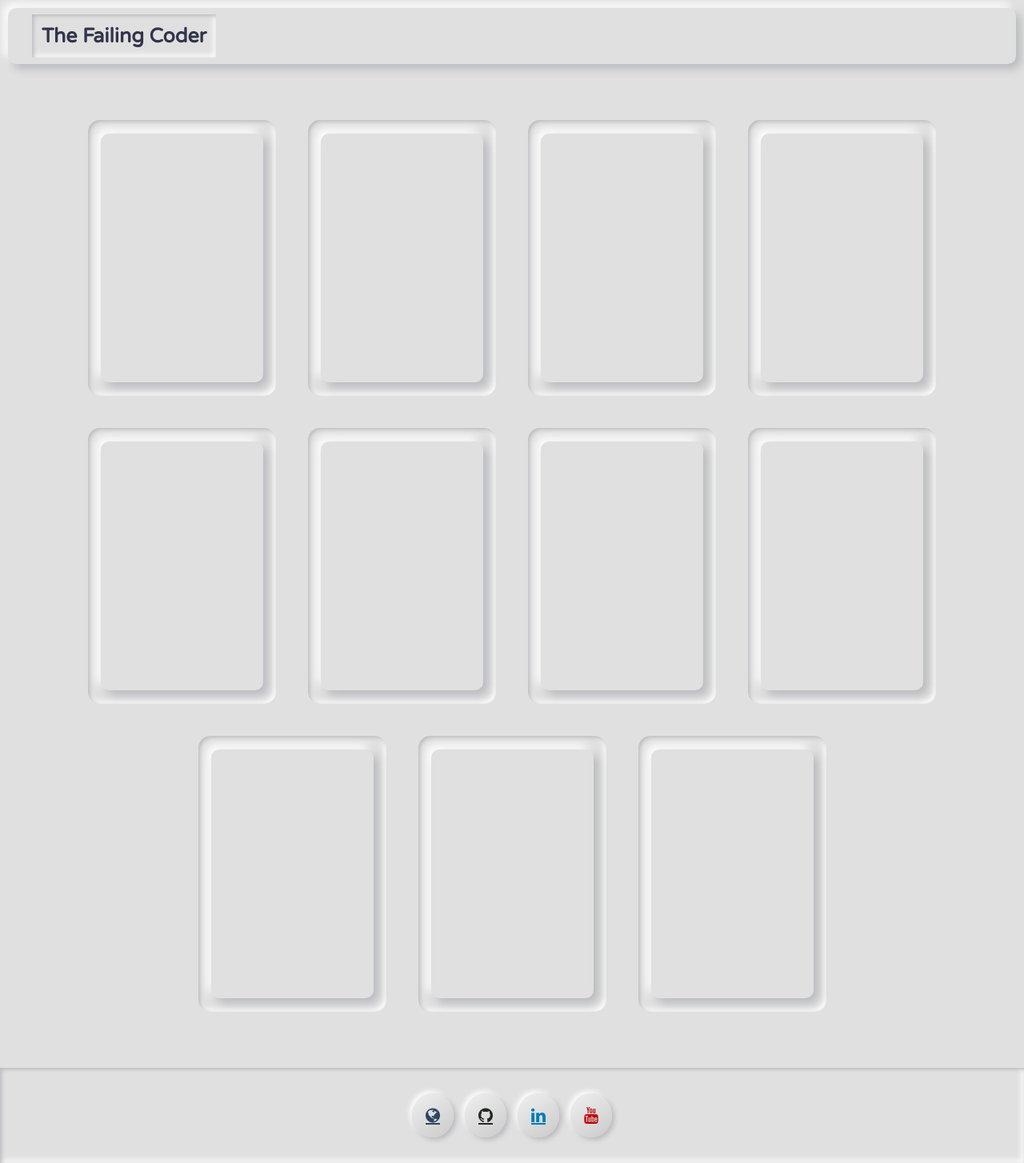
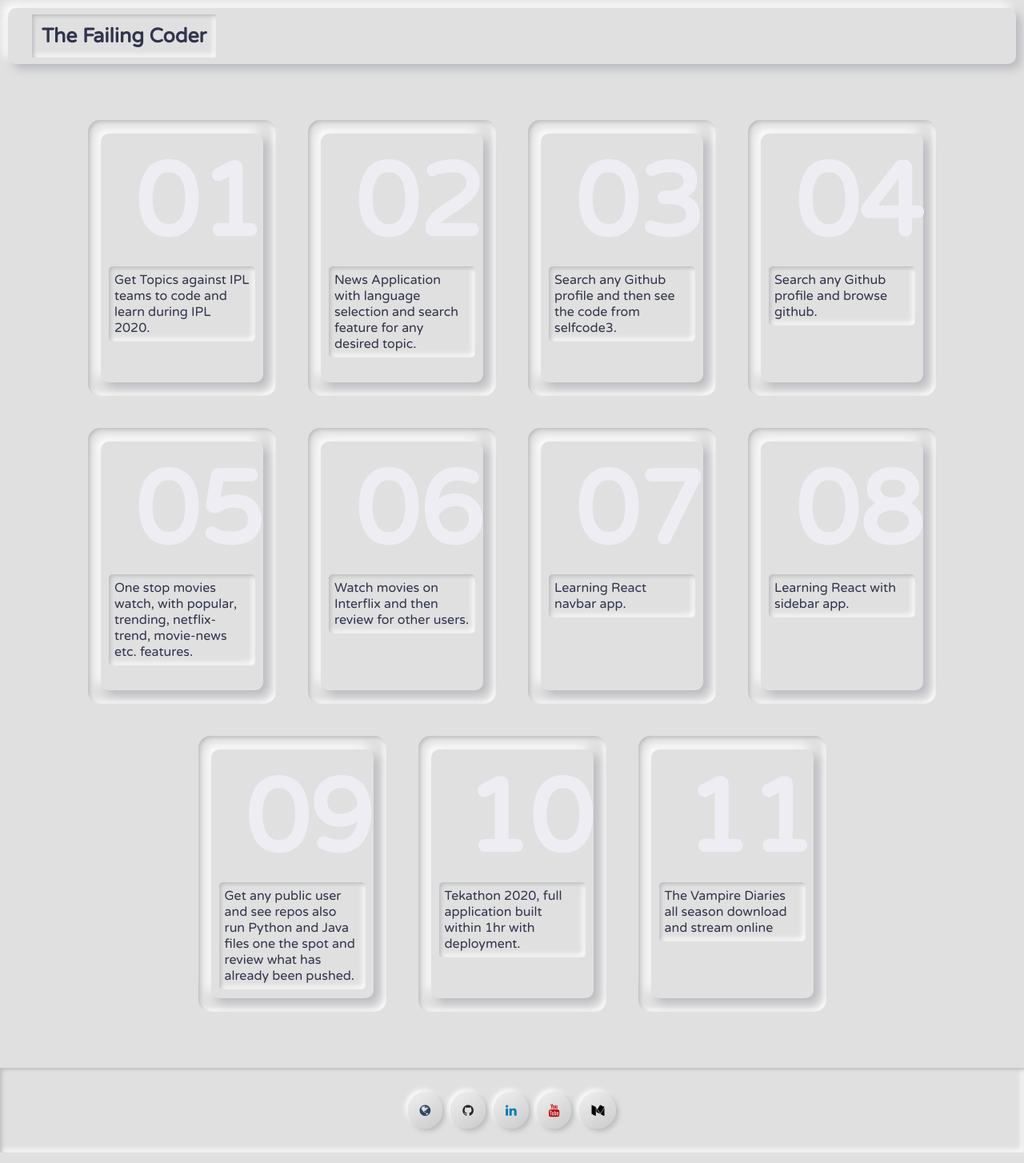
Before and after one commit to farmanAbbasi/PROJECT_allProjects, an Angular app: page / in a window 1280 px wide. Shown: the whole page at 80% size. Built offline with nearby package versions, Linux system fonts and the light colour scheme.

Commit message:
first commit

```diff
--- a/src/app/app.component.html
+++ b/src/app/app.component.html
@@ -2,16 +2,27 @@
 <nav class="navbar">
   <div class="container-fluid">
       <div class="navbar-header">
-          <a class="navbar-brand navMe" routerLink="/" >The Failing Coder</a>
+          <a class="navbar-brand navMe" href="https://farmanabbasi.netlify.app" target="_blank">The Failing Coder</a>
 
       </div>
   </div>
 </nav>
 
 <div class="allCards">
-    <div  style="position: relative;" *ngFor="let project of allProjects">
+    <div  style="position: relative;" *ngFor="let project of allProjects;let i=index">
       <div class="card">
-        <div class="internalCard"></div>
+        <div class="internalCard" *ngIf="i+1<10">
+            <a href="{{project.url}}" target="_blank">0{{i+1}}</a>
+            <div class="internalDesc">{{project.desc}}</div>
+        </div>
+
+        <div class="internalCard" *ngIf="i+1>=10">
+            <a href="{{project.url}}" target="_blank">{{i+1}}</a>
+            <div class="internalDesc">{{project.desc}}</div>
+        </div>
+
+
+
       </div>
       <p >{{project.name}}</p>
     </div>
--- a/src/app/app.component.scss
+++ b/src/app/app.component.scss
@@ -45,13 +45,30 @@
     border-radius: 10px;
     background-color: #e0e0e0;
     transition: 0.6s;
-    z-index:1
+    z-index:1;
+    position: relative;
 }
 
 .internalCard:hover{
     transform: translateY(-30px);
     transition: 0.5s;
 
+}
+.internalCard a{
+    position: absolute;
+    top: 10px;
+    right: 0px;
+    font-size: 8rem;
+    font-weight: bold;
+    color: #eeedf3;
+}
+.internalDesc{
+    top: 50%;
+    position: absolute;
+    padding: 7px;
+    box-shadow: inset 2px 2px 5px #b8b9be,inset -3px -3px 7px #fff!important;
+    margin: 10px;
+    border-radius: 5px;
 }
 
 p{
@@ -62,13 +79,16 @@ p{
     color:#31344B;
 
 }
+a{
+    text-decoration: none
+}
 
 .link a{
     border-radius: 50%;
 background: linear-gradient(145deg, #f0f0f0, #cacaca);
 box-shadow: 3px 3px 6px #b8b9be, -3px -3px 6px #fff;
-             padding: 17px;
-             margin: 7px;
+             padding: 15px;
+             margin: 5px;
              transition: 1s
 }
 .link a:hover{
@@ -79,7 +99,7 @@ box-shadow: 3px 3px 6px #b8b9be, -3px -3px 6px #fff;
 
 .fa {
 
-    font-size: 21px;
+    font-size: 16px;
 }
 
 
@@ -97,6 +117,9 @@ box-shadow: 3px 3px 6px #b8b9be, -3px -3px 6px #fff;
   .fa-globe{
       color:#2c4762;
   }
+  .fa-medium{
+    color:black;
+}
 
   .mainLinkHolder{
     box-shadow: inset 2px 2px 5px #b8b9be,inset -3px -3px 7px #fff!important;
--- a/src/app/app.component.ts
+++ b/src/app/app.component.ts
@@ -27,7 +27,14 @@ export class AppComponent implements OnInit {
       "name": "youtube",
       "link": "https://www.youtube.com/channel/UCmBdjux34PcC2rSV-z0nTBg",
       "icon":"fa fa-youtube"
+    },
+    {
+      "name": "medium",
+      "link": "https://farmanabbasi.medium.com/",
+      "icon":"fa fa-medium"
     }
+
+
 
   ]
 
@@ -35,58 +42,58 @@ export class AppComponent implements OnInit {
 
     {
       "name": "focusnews",
-      "desc": "News App",
-      "url": "focusnews.netlify.app"
+      "desc": "News Application with language selection and search feature for any desired topic.",
+      "url": "https://focusnews.netlify.app"
     },
     {
       "name": "interflix",
-      "desc": "Movies App",
-      "url": "interflixv3.netlify.app"
+      "desc": "One stop movies watch, with popular, trending, netflix-trend, movie-news etc. features.",
+      "url": "https://interflixv3.netlify.app"
     },
     {
       "name": "tek-one",
-      "desc": "Tekathon 2020",
-      "url": "tek-one.netlify.app"
+      "desc": "Tekathon 2020, full application built within 1hr with deployment.",
+      "url": "https://tek-one.netlify.app"
     },
     {
       "name": "tvd",
-      "desc": "The Vampire Diaries",
-      "url": ".netlify.app"
+      "desc": "The Vampire Diaries all season download and stream online",
+      "url": "https://.netlify.app"
     },
     {
       "name": "interflixreviews",
-      "desc": "Review movies",
-      "url": "interflixreviews.netlify.app"
+      "desc": "Watch movies on Interflix and then review for other users.",
+      "url": "https://interflixreviews.netlify.app"
     },
     {
       "name": "rsidebar",
-      "desc": "React sidebar app",
-      "url": "rsidebar.netlify.app"
+      "desc": "Learning React with sidebar app.",
+      "url": "https://rsidebar.netlify.app"
     },
     {
       "name": "rnavbar",
-      "desc": "React navbar app",
-      "url": "rnavbar.netlify.app"
+      "desc": "Learning React navbar app.",
+      "url": "https://rnavbar.netlify.app"
     },
     {
       "name": "getgitprofile",
-      "desc": "Github profiles linked to selfcode3",
-      "url": "getgitprofile.netlify.app"
+      "desc": "Search any Github profile and then see the code from selfcode3.",
+      "url": "https://getgitprofile.netlify.app"
     },
     {
       "name": "getgitprofile2",
-      "desc": "Github profiles to github",
-      "url": "getgitprofile2.netlify.app"
+      "desc": "Search any Github profile and browse github.",
+      "url": "https://getgitprofile2.netlify.app"
     },
     {
       "name": "selfcode3",
-      "desc": "Code the github commits version 3",
-      "url": ".netlify.app"
+      "desc": "Get any public user and see repos also run Python and Java files one the spot and review what has already been pushed.",
+      "url": "https://.netlify.app"
     },
     {
       "name": "cpl2020",
-      "desc": "Code on IPL 2020 days",
-      "url": "cpl2020.netlify.app"
+      "desc": "Get Topics against IPL teams to code and learn during IPL 2020.",
+      "url": "https://cpl2020.netlify.app"
     }
 
   ]
```
